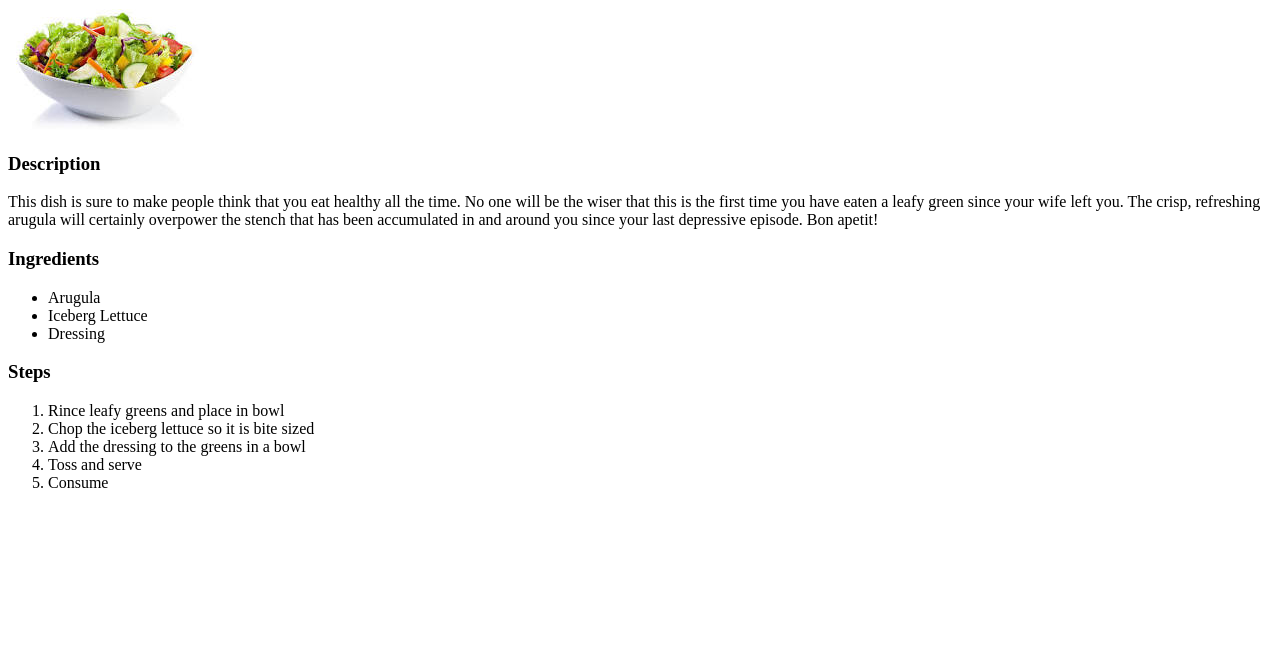
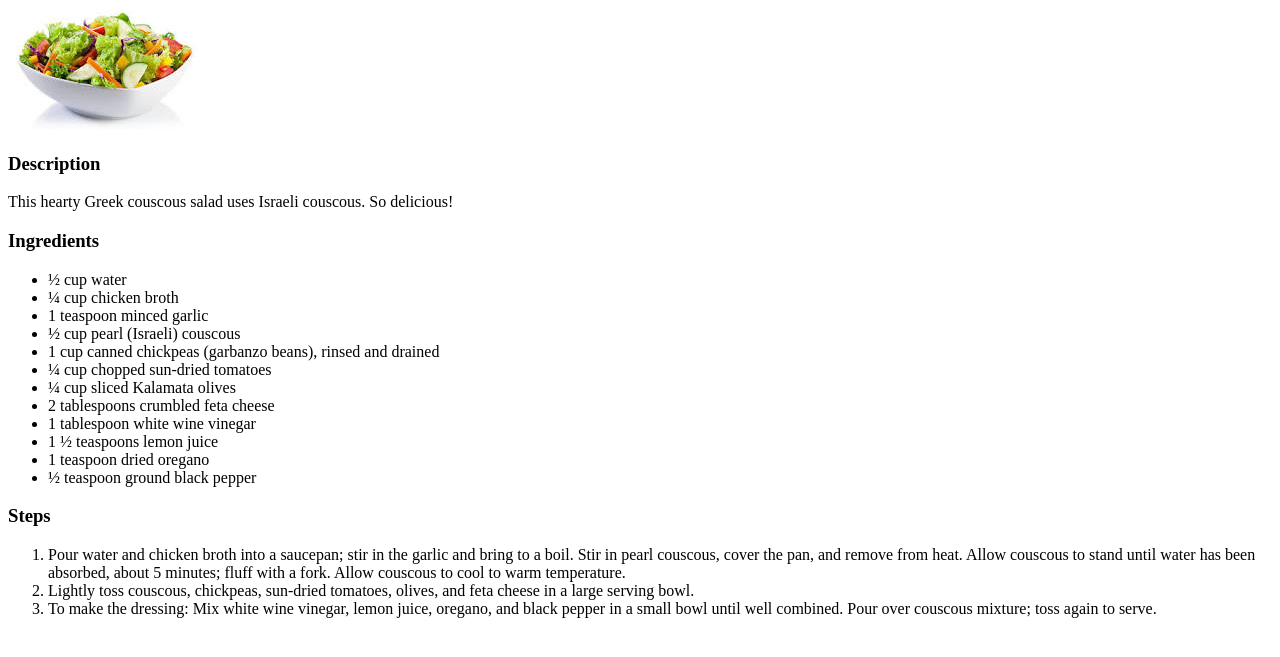
Before and after one commit to traviswilliford/odin-recipes, a plain HTML site: page recipes/salad.html in a window 1280 px wide. Shown: the part 79-736 px from the top of the page. Drawn offline with Linux system fonts and the light colour scheme.

Commit message:
Finalize recipes contents before working on CSS

```diff
--- a/recipes/salad.html
+++ b/recipes/salad.html
@@ -17,20 +17,25 @@
 
         <h3>Description</h3>
 
-            <p>This dish is sure to make people think that you eat healthy all the time.
-                No one will be the wiser that this is the first time you have eaten a
-                leafy green since your wife left you. The crisp, refreshing arugula will
-                certainly overpower the stench that has been accumulated in and around you
-                since your last depressive episode. Bon apetit!
+            <p>This hearty Greek couscous salad uses Israeli couscous. So delicious!
             </p>
 
         <h3>Ingredients</h3>
 
             <ul>
 
-                <li>Arugula</li>
-                <li>Iceberg Lettuce</li>
-                <li>Dressing</li>
+                <li>½ cup water</li>
+                <li>¼ cup chicken broth</li>
+                <li>1 teaspoon minced garlic</li>
+                <li>½ cup pearl (Israeli) couscous</li>
+                <li>1 cup canned chickpeas (garbanzo beans), rinsed and drained</li>
+                <li>¼ cup chopped sun-dried tomatoes</li>
+                <li>¼ cup sliced Kalamata olives</li>
+                <li>2 tablespoons crumbled feta cheese</li>
+                <li>1 tablespoon white wine vinegar</li>
+                <li>1 ½ teaspoons lemon juice</li>
+                <li>1 teaspoon dried oregano</li>
+                <li>½ teaspoon ground black pepper</li>
 
             </ul>
 
@@ -38,11 +43,16 @@
 
             <ol>
 
-                <li>Rince leafy greens and place in bowl </li>
-                <li>Chop the iceberg lettuce so it is bite sized</li>
-                <li>Add the dressing to the greens in a bowl</li>
-                <li>Toss and serve</li>
-                <li>Consume</li>
+                <li>Pour water and chicken broth into a saucepan; stir in the garlic and
+                     bring to a boil. Stir in pearl couscous, cover the pan, and remove
+                     from heat. Allow couscous to stand until water has been absorbed,
+                     about 5 minutes; fluff with a fork. Allow couscous to cool to warm
+                     temperature.</li>
+                <li>Lightly toss couscous, chickpeas, sun-dried tomatoes, olives, and
+                    feta cheese in a large serving bowl.</li>
+                <li>To make the dressing: Mix white wine vinegar, lemon juice, oregano,
+                     and black pepper in a small bowl until well combined. Pour over
+                     couscous mixture; toss again to serve.</li>
 
             </ol>
 
```
